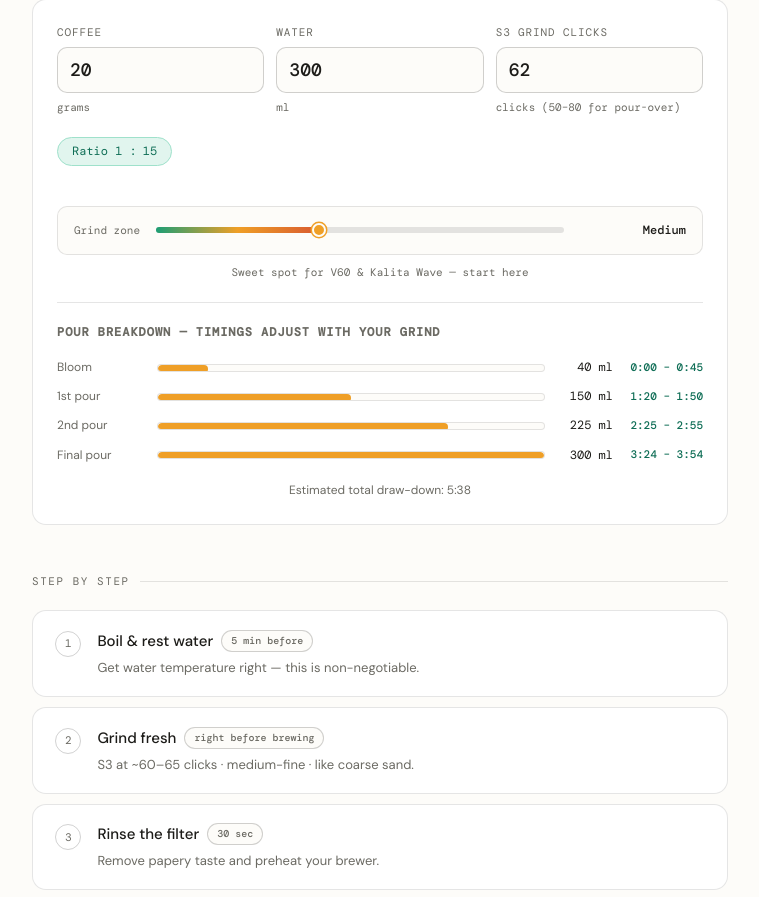
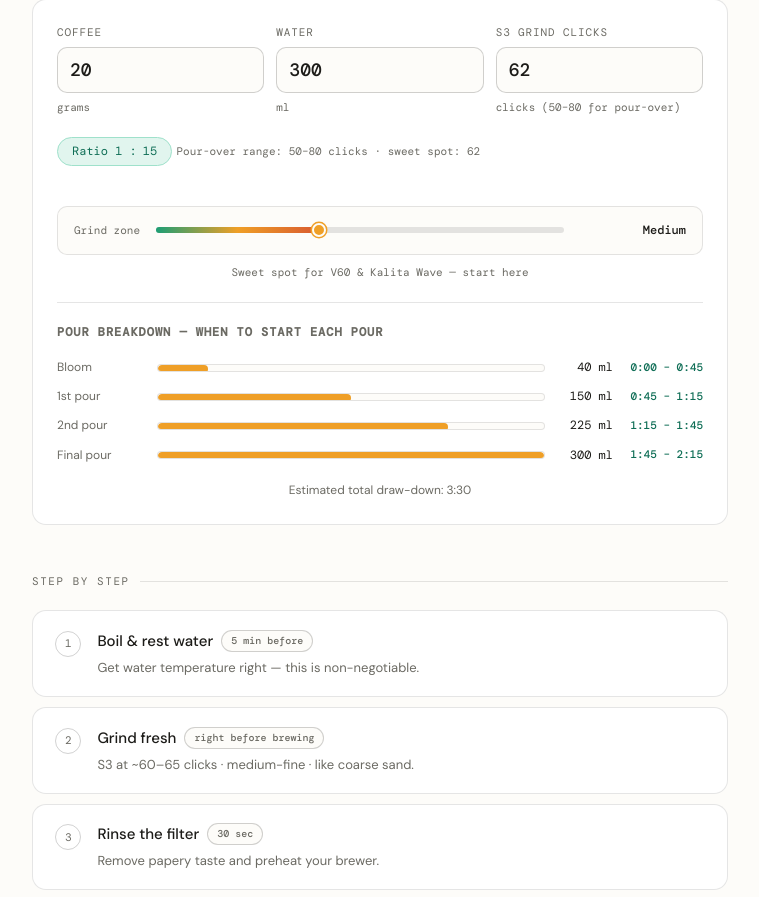
Before and after one commit to alghazim/Coffe-Guide-Timemore-S3, a plain HTML site: page index.html in a window 1280 px wide. Shown: the part 911-1808 px from the top of the page, without its empty margins (260-1019 px from the left). Drawn offline with nearby package versions, Linux system fonts and the light colour scheme; a web font is replaced by a local one.

Commit message:
index.html

```diff
--- a/index.html
+++ b/index.html
@@ -142,7 +142,11 @@
   .pour-bar-wrap { height: 8px; background: var(--bg); border-radius: 4px; overflow: hidden; border: 0.5px solid var(--border); }
   .pour-bar { height: 8px; border-radius: 4px; background: var(--amber-200); transition: width 0.35s ease; }
   .pour-ml { font-family: 'DM Mono', monospace; font-size: 12px; color: var(--text); text-align: right; }
-  .pour-time { font-family: 'DM Mono', monospace; font-size: 11px; color: var(--teal-600); text-align: right; white-space: nowrap; font-weight: 500; transition: color 0.3s; }
+  .pour-time { font-family: 'DM Mono', monospace; font-size: 11px; color: var(--teal-600); text-align: right; white-space: nowrap; font-weight: 500; }
+  .drain-row { opacity: 0.65; }
+  .drain-label { font-size: 11px; color: var(--text-muted); font-style: italic; }
+  .drain-bar { height: 8px; border-radius: 4px; background: var(--gray-100); transition: width 0.35s ease; }
+  .drain-time { color: var(--text-muted) !important; font-weight: 400 !important; font-style: italic; }
   .ratio-note { font-size: 12px; color: var(--text-muted); text-align: center; margin-top: 1rem; }
 
   /* ── STEPS ── */
@@ -275,7 +279,8 @@
 
     <!-- Derived ratio pill -->
     <div style="margin-bottom:1.25rem;">
-      <span class="ratio-pill">Ratio 1 : <span id="r-ratio">15.0</span></span>
+      <span class="ratio-pill">Ratio 1 : <span id="r-ratio">15</span></span>
+      <span style="font-family:'DM Mono',monospace;font-size:11px;color:var(--text-muted);">Pour-over range: 50–80 clicks · sweet spot: 62</span>
     </div>
 
     <!-- Grind zone indicator -->
@@ -289,37 +294,41 @@
     </div>
     <p class="grind-advice" id="grind-advice">Sweet spot for V60 & Kalita Wave — start here</p>
 
-    <!-- Pour breakdown with grind-driven timings -->
+    <!-- Pour breakdown -->
     <div class="pour-timeline">
-      <h4>Pour breakdown — timings adjust with your grind</h4>
+      <h4>Pour breakdown — when to start each pour</h4>
+
       <div class="pour-row">
         <span class="pour-label">Bloom</span>
         <div class="pour-bar-wrap"><div class="pour-bar" id="bar-bloom"></div></div>
         <span class="pour-ml" id="ml-bloom">40 ml</span>
         <span class="pour-time" id="t-bloom">0:00 – 0:45</span>
       </div>
+
       <div class="pour-row">
         <span class="pour-label">1st pour</span>
         <div class="pour-bar-wrap"><div class="pour-bar" id="bar-p1"></div></div>
         <span class="pour-ml" id="ml-p1">150 ml</span>
         <span class="pour-time" id="t-p1">0:45 – 1:15</span>
       </div>
+
       <div class="pour-row">
         <span class="pour-label">2nd pour</span>
         <div class="pour-bar-wrap"><div class="pour-bar" id="bar-p2"></div></div>
         <span class="pour-ml" id="ml-p2">225 ml</span>
         <span class="pour-time" id="t-p2">1:15 – 1:45</span>
       </div>
+
       <div class="pour-row">
         <span class="pour-label">Final pour</span>
         <div class="pour-bar-wrap"><div class="pour-bar" id="bar-p3"></div></div>
         <span class="pour-ml" id="ml-p3">300 ml</span>
         <span class="pour-time" id="t-p3">1:45 – 2:15</span>
       </div>
+
       <p class="ratio-note" id="total-time-note">Estimated total draw-down: 3:00 – 3:30</p>
     </div>
   </div>
-
   <div class="sec anim anim-4">Step by step</div>
 
   <div class="steps-list anim anim-4">
@@ -363,7 +372,7 @@
     <div class="step-card" onclick="tog(this)">
       <div class="step-num">4</div>
       <div class="step-body">
-        <h3>Bloom <span class="time-badge">0:00 – 0:45</span></h3>
+        <h3>Bloom <span class="time-badge" id="badge-bloom">0:00 – 0:45</span></h3>
         <p>Pour <span class="dyn-bloom">40ml</span> · 2× coffee weight · wait 45 sec.</p>
         <div class="step-detail">
           <p>Add your ground coffee and make a small well in the center. Pour <strong><span class="dyn-bloom">40ml</span></strong> in a slow spiral from center outward. This releases CO₂ trapped in the beans — fresh beans bubble vigorously. Rest 45 seconds undisturbed.</p>
@@ -375,7 +384,7 @@
     <div class="step-card" onclick="tog(this)">
       <div class="step-num">5</div>
       <div class="step-body">
-        <h3>First pour <span class="time-badge">0:45 – 1:15</span></h3>
+        <h3>First pour <span class="time-badge" id="badge-p1">0:45 – 1:15</span></h3>
         <p>Pour to <span class="dyn-p1">150ml</span> total · slow spiral · stay central.</p>
         <div class="step-detail">
           <p>Starting at 0:45, pour in a steady spiral from center outward to <strong><span class="dyn-p1">150ml</span></strong>. Keep the spout low — about 3–4cm above the bed. Avoid pouring on the filter walls.</p>
@@ -387,7 +396,7 @@
     <div class="step-card" onclick="tog(this)">
       <div class="step-num">6</div>
       <div class="step-body">
-        <h3>Second pour <span class="time-badge">1:15 – 1:45</span></h3>
+        <h3>Second pour <span class="time-badge" id="badge-p2">1:15 – 1:45</span></h3>
         <p>Pour to <span class="dyn-p2">225ml</span> total · let drain slightly first.</p>
         <div class="step-detail">
           <p>Let the bed drain slightly, then pour a spiral bringing total to <strong><span class="dyn-p2">225ml</span></strong>. The water level should stay just below the top of the grounds — never overflow the dripper.</p>
@@ -398,7 +407,7 @@
     <div class="step-card" onclick="tog(this)">
       <div class="step-num">7</div>
       <div class="step-body">
-        <h3>Final pour <span class="time-badge">1:45 – 2:15</span></h3>
+        <h3>Final pour <span class="time-badge" id="badge-p3">1:45 – 2:15</span></h3>
         <p>Pour to <span class="dyn-p3">300ml</span> total · finish draw-down by 3:30.</p>
         <div class="step-detail">
           <p>Complete with a final pour to reach <strong><span class="dyn-p3">300ml</span></strong>. Total draw-down should finish between <strong>2:30 and 3:30</strong>. Past 4 minutes → go coarser. Under 2 minutes → go finer.</p>
@@ -491,40 +500,56 @@ function fmtRange(startSec, endSec) {
 // flowFactor range: ~1.5x at click 50 → ~0.65x at click 80
 
 function getFlowFactor(clicks) {
-  // Linear interpolation: click 50 → 1.5, click 80 → 0.65
+  // ff = 1.0 at click 62 (sweet spot, total brew = 3:30)
+  // ff > 1 for finer grinds (slower flow, longer waits)
+  // ff < 1 for coarser grinds (faster flow, shorter waits)
+  // Range: click 50 → 1.35, click 62 → 1.0, click 80 → 0.65
   const clamped = Math.max(1, Math.min(90, clicks));
-  if (clamped <= 50) return 1.5;
-  if (clamped >= 80) return 0.65;
-  return 1.5 + ((clamped - 50) / (80 - 50)) * (0.65 - 1.5);
+  if (clamped <= 50) return 1.35;
+  if (clamped <= 62) return 1.35 + ((clamped - 50) / (62 - 50)) * (1.0 - 1.35);
+  if (clamped <= 80) return 1.0  + ((clamped - 62) / (80 - 62)) * (0.65 - 1.0);
+  return 0.65;
 }
 
 function getTiming(clicks) {
   const ff = getFlowFactor(clicks);
 
-  // Fixed times (seconds)
+  // ── Baseline timings match the written guide exactly (at click 62, ff=1.0):
+  //   Bloom:       0:00 – 0:45  (45s fixed)
+  //   Drain wait:  0s            → at baseline pours are back-to-back
+  //   1st pour:    0:45 – 1:15  (30s)
+  //   Drain wait:  0s
+  //   2nd pour:    1:15 – 1:45  (30s)
+  //   Drain wait:  0s
+  //   Final pour:  1:45 – 2:15  (30s)
+  //   Draw-down:   75s           → total 3:30
+  //
+  // Finer grind (ff > 1): drain waits grow — water drains slower so you wait longer
+  // Coarser grind (ff < 1): drain waits stay 0 — fast drain, pours stay back-to-back
+  // The pour duration itself (30s) doesn't change — that's your hand speed, not the grind.
+
   const bloomStart = 0;
-  const bloomEnd   = 45;                          // bloom wait always ~45s
+  const bloomEnd   = 45;  // always fixed
 
-  // drain after bloom before 1st pour
-  const drainAfterBloom = Math.round(30 * ff);
-  const p1Start = bloomEnd + drainAfterBloom;
-  const p1Duration = 30;                          // pouring time ~constant
-  const p1End = p1Start + p1Duration;
+  // Each drain wait = 0 at baseline (ff=1.0), scales linearly above that
+  const d0 = Math.max(0, Math.round((ff - 1.0) * 22));  // after bloom
+  const d1 = Math.max(0, Math.round((ff - 1.0) * 28));  // after 1st pour
+  const d2 = Math.max(0, Math.round((ff - 1.0) * 22));  // after 2nd pour
 
-  const drainAfterP1 = Math.round(30 * ff);
-  const p2Start = p1End + drainAfterP1;
-  const p2Duration = 30;
-  const p2End = p2Start + p2Duration;
+  const p1Start = bloomEnd + d0;
+  const p1End   = p1Start + 30;
 
-  const drainAfterP2 = Math.round(25 * ff);
-  const p3Start = p2End + drainAfterP2;
-  const p3Duration = 30;
-  const p3End = p3Start + p3Duration;
+  const p2Start = p1End + d1;
+  const p2End   = p2Start + 30;
 
-  const finalDrawdown = Math.round(90 * ff);
+  const p3Start = p2End + d2;
+  const p3End   = p3Start + 30;
+
+  // Draw-down: 75s at baseline, scales with grind
+  const finalDrawdown = Math.round(75 * ff);
   const totalEnd = p3End + finalDrawdown;
 
-  return { bloomStart, bloomEnd, p1Start, p1End, p2Start, p2End, p3Start, p3End, totalEnd };
+  return { bloomStart, bloomEnd, d0, p1Start, p1End, d1, p2Start, p2End, d2, p3Start, p3End, totalEnd };
 }
 
 // ── Grind zone info ────────────────────────────────────────
@@ -593,16 +618,21 @@ function update() {
   document.querySelectorAll('.dyn-p2').forEach(el => el.textContent   = p2   + 'ml');
   document.querySelectorAll('.dyn-p3').forEach(el => el.textContent   = p3   + 'ml');
 
-  // Timings driven by grind clicks
+  // Timings driven by grind clicks — show full range
   const t = getTiming(clicks);
 
-  document.getElementById('t-bloom').textContent = fmtRange(t.bloomStart, t.bloomEnd);
-  document.getElementById('t-p1').textContent    = fmtRange(t.p1Start,   t.p1End);
-  document.getElementById('t-p2').textContent    = fmtRange(t.p2Start,   t.p2End);
-  document.getElementById('t-p3').textContent    = fmtRange(t.p3Start,   t.p3End);
+  document.getElementById('t-bloom').textContent      = '0:00 – ' + fmtTime(t.bloomEnd);
+  document.getElementById('badge-bloom').textContent  = '0:00 – ' + fmtTime(t.bloomEnd);
 
-  const totalMin = Math.floor(t.totalEnd / 60);
-  const totalSec = Math.round(t.totalEnd % 60);
+  document.getElementById('t-p1').textContent         = fmtTime(t.p1Start) + ' – ' + fmtTime(t.p1End);
+  document.getElementById('badge-p1').textContent     = fmtTime(t.p1Start) + ' – ' + fmtTime(t.p1End);
+
+  document.getElementById('t-p2').textContent         = fmtTime(t.p2Start) + ' – ' + fmtTime(t.p2End);
+  document.getElementById('badge-p2').textContent     = fmtTime(t.p2Start) + ' – ' + fmtTime(t.p2End);
+
+  document.getElementById('t-p3').textContent         = fmtTime(t.p3Start) + ' – ' + fmtTime(t.p3End);
+  document.getElementById('badge-p3').textContent     = fmtTime(t.p3Start) + ' – ' + fmtTime(t.p3End);
+
   document.getElementById('total-time-note').textContent =
     'Estimated total draw-down: ' + fmtTime(t.totalEnd) +
     (clicks < 59 ? ' — consider going coarser' : clicks > 72 ? ' — consider going finer' : '');
```
